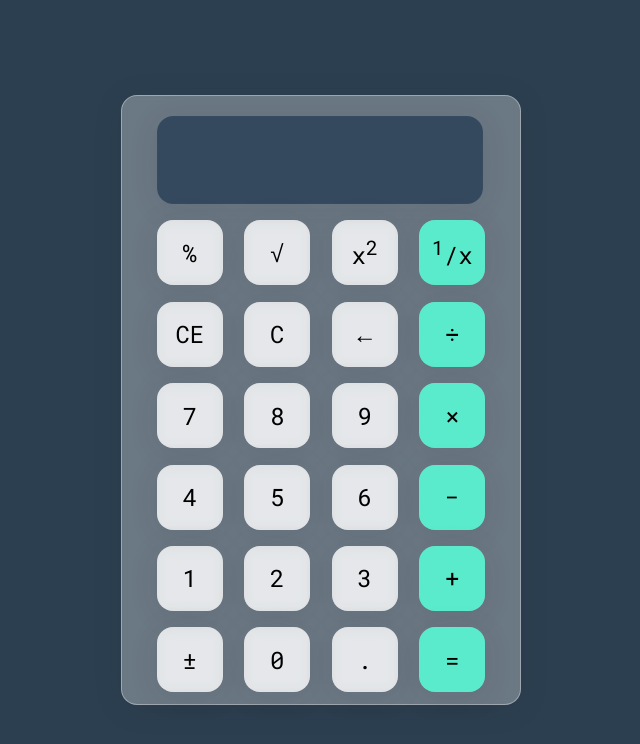
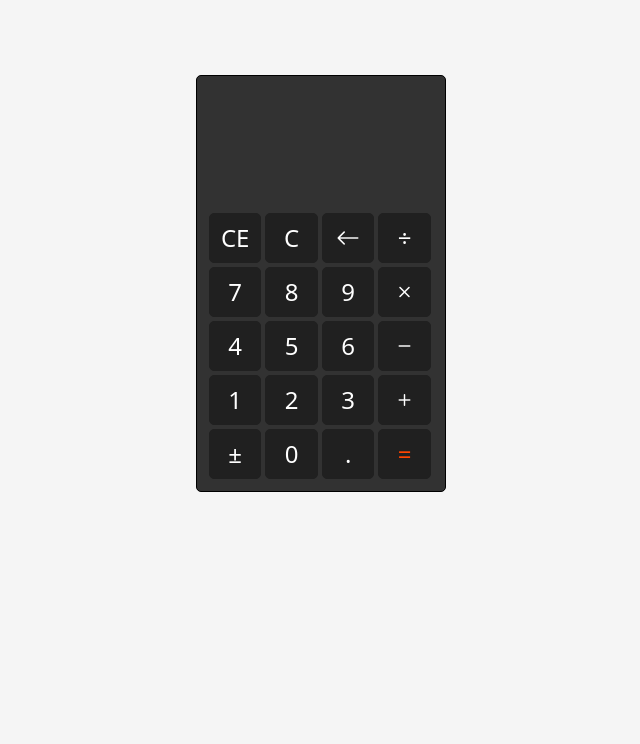
Before and after one commit to SorioM/Calculator_WD55.github.io, a plain HTML site: page index.html in a window 1280 px wide. Shown: the whole page, without its empty margins (319-959 px from the left). Drawn offline with nearby package versions, Linux system fonts and the light colour scheme; a web font is replaced by a local one.

Commit message:
Add files via upload

```diff
--- a/index.html
+++ b/index.html
@@ -1,150 +1,73 @@
 <!DOCTYPE html>
 <html lang="en">
-<head>
-    <meta charset="UTF-8">
-    <meta http-equiv="X-UA-Compatible" content="IE=edge">
-    <meta name="viewport" content="width=device-width, initial-scale=1.0">
+  <head>
+    <meta charset="UTF-8" />
+    <meta http-equiv="X-UA-Compatible" content="IE=edge" />
+    <meta name="viewport" content="width=device-width, initial-scale=1.0" />
+    <link
+      href="https://cdn.jsdelivr.net/npm/bootstrap@5.3.0-alpha2/dist/css/bootstrap.min.css"
+      rel="stylesheet"
+      integrity="sha384-aFq/bzH65dt+w6FI2ooMVUpc+21e0SRygnTpmBvdBgSdnuTN7QbdgL+OapgHtvPp"
+      crossorigin="anonymous"
+    />
+    <link
+      rel="stylesheet"
+      href="https://cdn.jsdelivr.net/npm/bootstrap-icons@1.10.3/font/bootstrap-icons.css"
+    />
     <link rel="stylesheet" href="style.css">
-    <link rel="stylesheet" href="https://cdn.jsdelivr.net/npm/bootstrap-icons@1.3.0/font/bootstrap-icons.css">
-    <title>My Calculator</title>
-</head>
-<body>
-    <div class="container">
-        <div>
-            <input class="h-result" type="text" id="display" disabled>
-        </div>
+    <title>Calculator</title>
 
-        <div class="cal-buttons">
-            <div class="cal-buttons-row">
-                <button class="cal-button" onclick="addToDisplay('%')">
-                    &percnt;
-                </button>
 
-                <button class="cal-button">
-                    &#8730;
-                </button>
 
-                <button class="cal-button">
-                    x<sup>2</sup>
-                </button>
+  </head>
+  <body>
+    <div class="calculator">
+        <input type="text" id="expressions" disabled />
+      <input type="text" id="result" disabled />
+      <div class="buttons">
+        <button onclick="clearResult()">CE</button>
+        <button onclick="clearResult()">C</button>
+        <button onclick="backspace()"><i class="bi bi-arrow-left"></i></button>
+        <button onclick="appendOperator('/')">&divide;</button>
+        <button onclick="appendNumber('7')">7</button>
+        <button onclick="appendNumber('8')">8</button>
+        <button onclick="appendNumber('9')">9</button>
+        <button onclick="appendOperator('*')"><i class="bi bi-x"></i></button>
+        <button onclick="appendNumber('4')">4</button>
+        <button onclick="appendNumber('5')">5</button>
+        <button onclick="appendNumber('6')">6</button>
+        <button onclick="appendOperator('-')"><i class="bi bi-dash"></i></button>
+        <button onclick="appendNumber('1')">1</button>
+        <button onclick="appendNumber('2')">2</button>
+        <button onclick="appendNumber('3')">3</button>
+        <button onclick="appendOperator('+')"><i class="bi bi-plus"></i></button>
+        <button onclick="appendNumber()">&plusmn;</button>
+        <button onclick="appendNumber('0')">0</button>
+        <button onclick="appendNumber('.')">.</button>
+        <button onclick="calculate('=')">=</button>
 
-                <button class="cal-button">
-                    <sup>1</sup>/x
-                </button>
-            </div>
 
-            <div class="cal-buttons-row">
-                <button class="cal-button" onclick="clearDisplay()">
-                    CE
-                </button>
 
-                <button class="cal-button" onclick="clearDisplay()">
-                    C
-                </button>
+      </div>
+    </div>
+    <script>
+        let result = document.getElementById('result');
 
-                <button class="cal-button" >
-                    &LeftArrow;
-                </button>
-
-                <button class="cal-button" onclick="addToDisplay('/')">
-                    &divide;
-                </button>
-            </div>
-
-            <div class="cal-buttons-row">
-                <button class="cal-button" onclick="addToDisplay('7')">
-                    7
-                </button>
-
-                <button class="cal-button" onclick="addToDisplay('8')">
-                    8
-                </button>
-
-                <button class="cal-button" onclick="addToDisplay('9')">
-                    9
-                </button>
-
-                <button class="cal-button" onclick="addToDisplay('*')">
-                   &times;
-                </button>
-            </div>
-
-            <div class="cal-buttons-row">
-                <button class="cal-button" onclick="addToDisplay('4')">
-                    4
-                </button>
-
-                <button class="cal-button" onclick="addToDisplay('5')">
-                    5
-                </button>
-
-                <button class="cal-button" onclick="addToDisplay('6')">
-                    6
-                </button>
-
-                <button class="cal-button" onclick="addToDisplay('-')">
-                    &minus;
-                </button>
-            </div>
-
-            <div class="cal-buttons-row">
-                <button class="cal-button" onclick="addToDisplay('1')">
-                    1
-                </button>
-
-                <button class="cal-button" onclick="addToDisplay('2')">
-                    2
-                </button>
-
-                <button class="cal-button" onclick="addToDisplay('3')">
-                    3
-                </button>
-
-                <button class="cal-button" onclick="addToDisplay('+')">
-                    &plus;
-                </button>
-            </div>
-
-            <div class="cal-buttons-row">
-                <button class="cal-button" onclick="addToDisplay('')">
-                    &plusmn;
-                </button>
-
-                <button class="cal-button" onclick="addToDisplay('0')">
-                    0
-                </button>
-
-                <button class="cal-button" onclick="addToDisplay('.')">
-                    .
-                </button>
-
-                <button class="cal-button"  onclick="calculate()">
-                    &equals;
-                </button>
-            </div>
-
-        </div>
-    </div>
-
-<script>
-    let display = document.getElementById("display");
-
-function addToDisplay(value) {
-  display.value += value;
+function appendNumber(number) {
+  result.value += number;
 }
 
-function clearDisplay() {
-  display.value = "";
+function appendOperator(operator) {
+  result.value += ' ' + operator + ' ';
+}
+
+function clearResult() {
+  result.value = '';
 }
 
 function calculate() {
-  let result = eval(display.value);
-  display.value = result;
+  result.value = eval(result.value);
 }
-
-
-</script>
-
-
-</body>
+    </script>
+  </body>
 </html>
--- a/style.css
+++ b/style.css
@@ -1,110 +1,70 @@
-  @import url('https://fonts.googleapis.com/css2?family=Fasthand&family=Roboto+Mono&family=Ubuntu&display=swap');
-
-
-html
+body
 {
-    height: 100%;
+    background-color: rgb(245, 245, 245);
+}
+.calculator
+{
+    width: 250px;
+    border: 1px solid black;
+    border-radius: 5px;
+    margin:auto;
+    padding: 10px;
+    margin-top: 75px;
+    background-color: rgb(50, 50, 50);
 }
 
-*
+#result
 {
-    box-sizing: border-box;
-    margin: 0;
-    padding: 0;
+    width: 100%;
+    font-size: 45px;
+    padding: 0 8px;
+    margin-bottom: 10px;
+    background-color:rgb(50, 50, 50);
+    border: none;
+    text-align: right;
 }
 
-body
+#expressions
 {
-    align-items: center;
-    background-color: #2c3f50;
-    display: flex;
-    font-display: swap;
-    height: inherit;
-    justify-content: center;
+    width: 100%;
+    font-size: 18px;
+    padding: 0 8px;
+    margin-bottom: 20px;
+    border: none;
+    background-color:rgb(50, 50, 50);
+    text-align: right;
 }
 
-.container
+.type[text]
 {
-    backdrop-filter: blur(5.5px);
-    -webkit-backdrop-filter: blur(5.5px);
-    background-color: #ff8975;
-    border: 1px solid rgba(255, 255, 255, 0.01);
-    border-radius: 16px;
-    box-shadow: 0 4px 30px rgba(35, 35, 35, 0.1);
-    color: black;
-    backdrop-filter: blur(4px);
-    -webkit-backdrop-filter: blur(4px);
-    background:rgba(255, 255, 255, .30);
-    border: 1px solid rgba(255, 255, 255, 0.34);
-    flex-basis: 400px;
-    height: 610px;
-    padding: 20px 35px;
+    color: white;
+}
+.buttons
+{
+    display: flex;
+    flex-wrap: wrap;
+}
+
+button:last-child
+{
+    color: orangered;
+}
+button
+{
+    width: 23%;
+    height: 50px;
+    font-size: 24px;
+    background-color: #202020;
+    border: 1px solid #202020;
+    border-radius: 5px;
+    cursor: pointer;
+    margin: 2px;
+    color: white;
 
 }
 
-.h-result
-{
-    backdrop-filter: blur(5.5px);
-    -webkit-backdrop-filter: blur(5.5px);
-    background-color: #34495e;
-    border: 1px solid rgba(255, 255, 255, 0.01);
-    border-radius: 16px;
-    box-shadow: 0 4px 30px rgba(35, 35, 35, 0.1);
-    color: white;
-    font-size: 35px;
-    overflow: auto;
-    padding: 20px;
-    text-align: right;
-    width: 326px;
-    font-family: 'Roboto Mono', monospace;
+
+button:hover {
+background-color: #a0a0a0;
+
 }
-
-.cal-buttons-row
-{
-    display: flex;
-    justify-content: space-between;
-    margin: 5% 0;
-    font-family: 'Roboto Mono', monospace;
-}
-
-.cal-button
-{
-    backdrop-filter: blur(5.5px);
-    -webkit-backdrop-filter: blur(5.5px);
-    background: rgba(255, 255, 255, .75);
-    border: 1px solid rgba(255, 255, 255, 0.01);
-    border-radius: 16px;
-    box-shadow: 0 4px 30px rgba(35, 35, 35, 0.1);
-    flex-basis: 20%;
-    font-size: 24px;
-    height: 65px;
-    font-family: 'Roboto Mono', monospace;
-}
-
-.cal-button:last-child
-{
-    backdrop-filter: blur(5.5px);
-    -webkit-backdrop-filter: blur(5.5px);
-    background: rgba(255, 255, 255, .75);
-    border: 1px solid rgba(255, 255, 255, 0.01);
-    border-radius: 16px;
-    box-shadow: 0 4px 30px rgba(35, 35, 35, 0.1);
-    background-color: #59ebcb;
-}
-
-.cal-button:last-child:hover
-{
-    background-color: #00cfa2;
-    color: inherit;
-}
-
-.cal-button:hover
-{
-    background-color: inherit;
-    color: white;
-}
-
-.cal-button:active
-{
-    background-color: #ff5436;
-}
```
